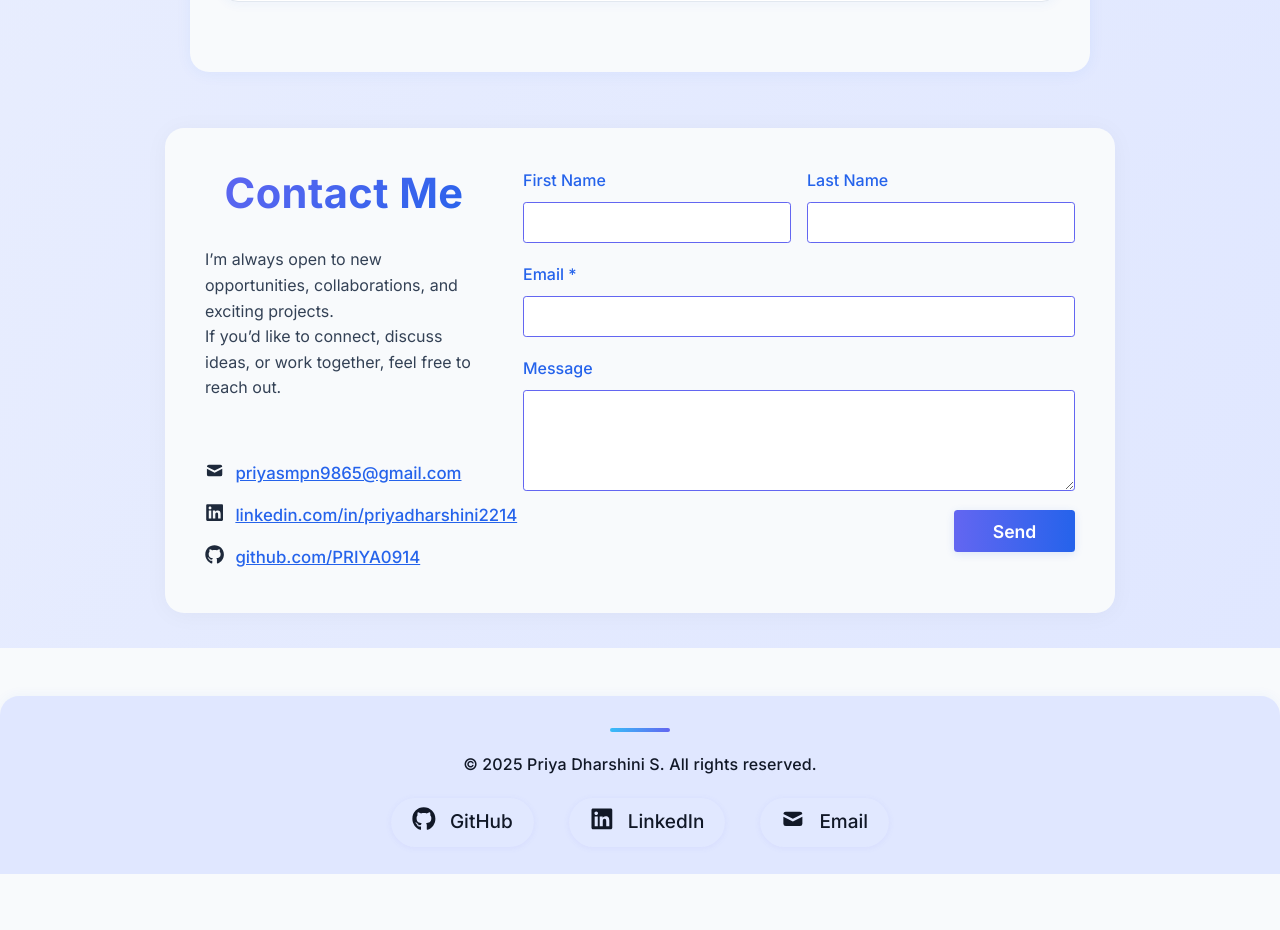
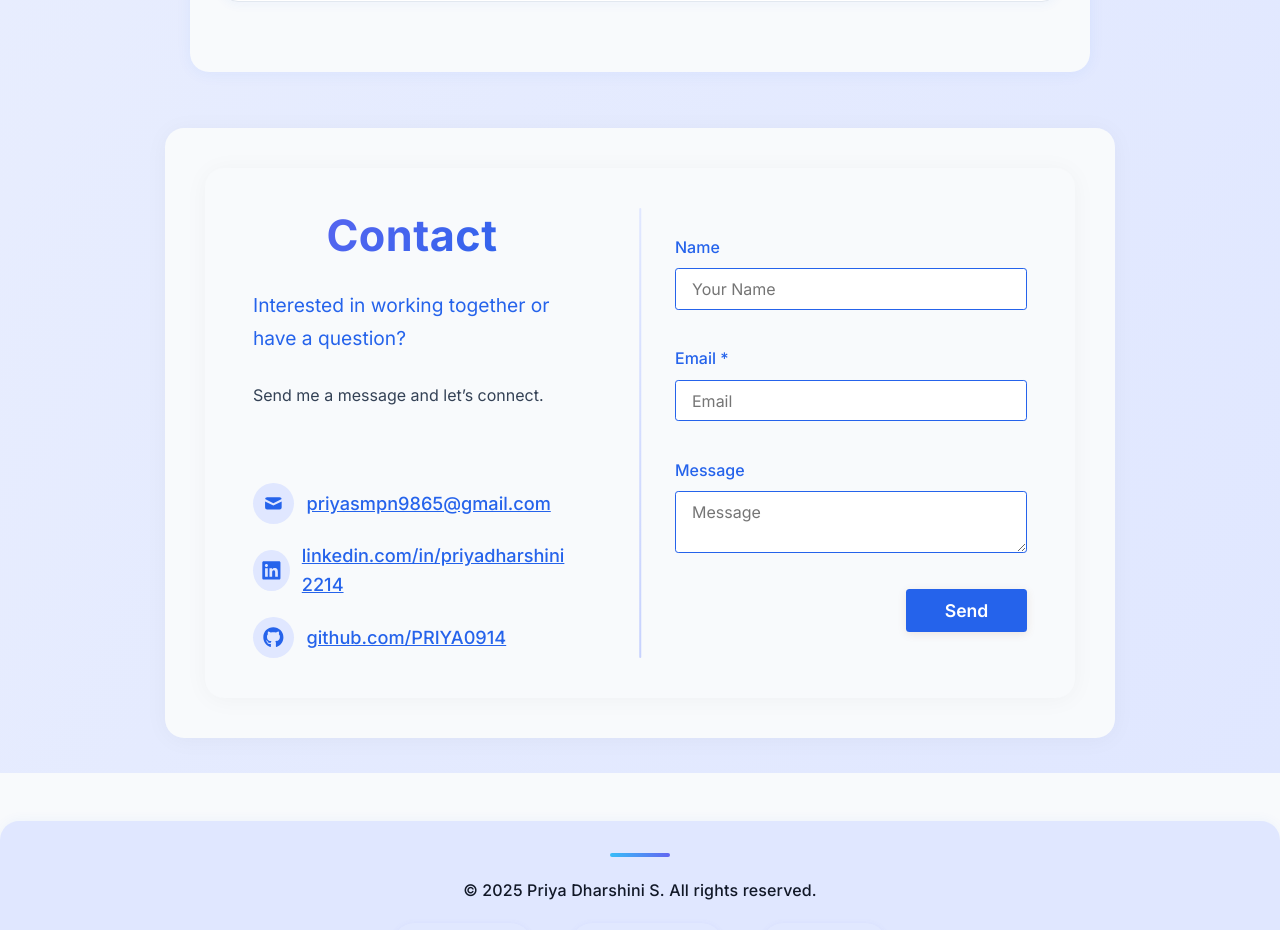
Before and after one commit to PRIYA0914/portfolio-website, a React (Create React App) app in the folder frontend/: page / in a window 1280 px wide. Shown: the part 6609-7539 px from the top of the page. Before the commit the page ends 7483 px from the top, so only its background shows below. Built offline with nearby package versions, Linux system fonts and the light colour scheme.

Commit message:
Update contact section CSS: compress and undo changes as requested

```diff
--- a/frontend/src/App.js
+++ b/frontend/src/App.js
@@ -1,3 +1,4 @@
+import Contact from './components/Contact';
 import React from 'react';
 
 
@@ -8,7 +9,6 @@ import Skills from './components/Skills';
 import Projects from './components/Projects';
 import Education from './components/Education';
 import Experience from './components/Experience';
-import Contact from './components/Contact';
 import Footer from './components/Footer';
 import BackToTop from './components/BackToTop';
 import './styles/main.css';
--- a/frontend/src/components/Contact.js
+++ b/frontend/src/components/Contact.js
@@ -1,141 +1,76 @@
+import React, { useRef } from 'react';
+import emailjs from '@emailjs/browser';
 import { HiMail } from 'react-icons/hi';
 import { FaLinkedin, FaGithub } from 'react-icons/fa';
-import React, { useState } from 'react';
 import '../styles/contact.css';
 
-function Contact() {
-  const [formData, setFormData] = useState({
-    name: '',
-    email: '',
-    subject: '',
-    message: ''
-  });
+emailjs.init('x0xbra4upzaUHer5W');
 
-  const handleChange = (e) => {
-    setFormData({
-      ...formData,
-      [e.target.name]: e.target.value
+const Contact = () => {
+  const formRef = useRef();
+
+  const sendEmail = (e) => {
+    e.preventDefault();
+    emailjs.sendForm(
+      'service_gg6o2yn',
+      'template_mg8c7rg',
+      formRef.current,
+      'x0xbra4upzaUHer5W'
+    )
+    .then(() => {
+      alert('Message sent successfully!');
+      formRef.current.reset();
+    })
+    .catch((error) => {
+      console.error('EmailJS Error:', error);
+      alert(error.text || 'Error sending message');
     });
   };
 
-  const handleSubmit = (e) => {
-    e.preventDefault();
-    // Handle form submission here
-    console.log('Form submitted:', formData);
-    alert('Thank you for your message! I\'ll get back to you soon.');
-    setFormData({ name: '', email: '', subject: '', message: '' });
-  };
-
-  const contactInfo = [
-        {
-          icon: "📧",
-          label: "Email",
-          value: "priyasmpn9865@gmail.com",
-          link: "mailto:priyasmpn9865@gmail.com"
-        },
-        {
-          icon: "📱",
-          label: "Phone",
-          value: "+91 75025 65557",
-          link: "tel:+917502565557"
-        },
-        {
-          icon: "🌐",
-          label: "LinkedIn",
-          value: "linkedin.com/in/priyadharshini2214",
-          link: "https://www.linkedin.com/in/priyadharshini2214"
-        },
-        {
-          icon: "📍",
-          label: "Location",
-          value: "Salem, Tamil Nadu, India",
-          link: null
-        }
-      ];
-
   return (
-    <section id="contact" className="contact-section">
-      <div className="contact-container">
-        <div className="contact-modern-row">
-          <div className="contact-modern-left">
-            <h2 className="contact-modern-title">Contact Me</h2>
-            <div className="contact-modern-desc">
-              I’m always open to new opportunities, collaborations, and exciting projects.<br />
-              If you’d like to connect, discuss ideas, or work together, feel free to reach out.
+    <section className="contact-section contact-split-bg">
+      <div className="contact-split-container">
+        <div className="contact-split-left">
+          <h2 className="contact-split-title">Contact</h2>
+          <p className="contact-split-subtitle">Interested in working together or have a question?</p>
+          <p className="contact-split-desc">Send me a message and let’s connect.</p>
+          <div className="contact-split-info">
+            <div className="contact-split-detail-row">
+              <span className="contact-split-email-icon"><HiMail /></span>
+              <a href="mailto:priyasmpn9865@gmail.com" className="contact-split-email">priyasmpn9865@gmail.com</a>
             </div>
-            <div className="contact-modern-details-list">
-              <div className="contact-modern-detail">
-                <span className="contact-modern-icon"><HiMail /></span>
-                <a href="mailto:priyasmpn9865@gmail.com" className="contact-modern-link">priyasmpn9865@gmail.com</a>
+            <div className="contact-split-detail-row">
+              <span className="contact-split-email-icon"><FaLinkedin /></span>
+              <a href="https://linkedin.com/in/priyadharshini2214" className="contact-split-email" target="_blank" rel="noopener noreferrer">linkedin.com/in/priyadharshini2214</a>
             </div>
-              <div className="contact-modern-detail">
-                <span className="contact-modern-icon"><FaLinkedin /></span>
-                <a href="https://www.linkedin.com/in/priyadharshini2214" className="contact-modern-link" target="_blank" rel="noopener noreferrer">linkedin.com/in/priyadharshini2214</a>
-              </div>
-              <div className="contact-modern-detail">
-                <span className="contact-modern-icon"><FaGithub /></span>
-                <a href="https://github.com/PRIYA0914" className="contact-modern-link" target="_blank" rel="noopener noreferrer">github.com/PRIYA0914</a>
+            <div className="contact-split-detail-row">
+              <span className="contact-split-email-icon"><FaGithub /></span>
+              <a href="https://github.com/PRIYA0914" className="contact-split-email" target="_blank" rel="noopener noreferrer">github.com/PRIYA0914</a>
             </div>
           </div>
         </div>
-          <div className="contact-modern-right">
-            <form className="contact-modern-form" onSubmit={handleSubmit}>
-              <div className="contact-modern-form-row">
-                <div className="contact-modern-form-group">
-                  <label htmlFor="firstName">First Name</label>
-                  <input
-                    type="text"
-                    id="firstName"
-                    name="firstName"
-                    value={formData.firstName || ''}
-                    onChange={handleChange}
-                    autoComplete="off"
-                  />
+        <div className="contact-split-right">
+          <form ref={formRef} onSubmit={sendEmail} className="contact-split-form">
+            <div className="contact-split-form-group">
+              <label htmlFor="name">Name</label>
+              <input type="text" id="name" name="name" placeholder="Your Name" required />
             </div>
-                <div className="contact-modern-form-group">
-                  <label htmlFor="lastName">Last Name</label>
-                  <input
-                    type="text"
-                    id="lastName"
-                    name="lastName"
-                    value={formData.lastName || ''}
-                    onChange={handleChange}
-                    autoComplete="off"
-                  />
+            <div className="contact-split-form-group">
+              <label htmlFor="email">Email *</label>
+              <input type="email" id="email" name="email" placeholder="Email" required />
             </div>
+            <div className="contact-split-form-group">
+              <label htmlFor="message">Message</label>
+              <textarea id="message" name="message" placeholder="Message" required />
             </div>
-              <div className="contact-modern-form-group">
-                <label htmlFor="email">Email *</label>
-                <input
-                  type="email"
-                  id="email"
-                  name="email"
-                  value={formData.email}
-                  onChange={handleChange}
-                  required
-                  autoComplete="off"
-                />
-              </div>
-              <div className="contact-modern-form-group">
-                <label htmlFor="message">Message</label>
-                <textarea
-                  id="message"
-                  name="message"
-                  value={formData.message}
-                  onChange={handleChange}
-                  rows="4"
-                  autoComplete="off"
-                ></textarea>
-              </div>
-              <div className="contact-modern-form-actions">
-                <button type="submit" className="contact-modern-send-btn">Send</button>
+            <div className="contact-split-btn-row">
+              <button type="submit" className="contact-split-btn">Send</button>
             </div>
           </form>
         </div>
       </div>
-      </div>
     </section>
   );
-}
+};
 
 export default Contact;
--- a/frontend/src/styles/contact.css
+++ b/frontend/src/styles/contact.css
@@ -1,3 +1,366 @@
+/* Professional contact info row */
+.contact-split-detail-row {
+  display: flex;
+  align-items: center;
+  gap: 0.7em;
+  margin-bottom: 1em;
+  font-size: 1.08em;
+}
+.contact-split-detail-row:last-child {
+  margin-bottom: 0;
+}
+.contact-split-email-icon {
+  font-size: 1.25em;
+  color: #2563eb;
+  background: #e0e7ff;
+  border-radius: 50%;
+  width: 2em;
+  height: 2em;
+  display: flex;
+  align-items: center;
+  justify-content: center;
+}
+.contact-split-email {
+  color: #2563eb;
+  text-decoration: none;
+  font-weight: 500;
+  transition: color 0.18s;
+  word-break: break-all;
+}
+.contact-split-email:hover {
+  color: #6366f1;
+  text-decoration: underline;
+}
+.contact-split-container {
+  background: #f8fafc;
+  border-radius: 1.2rem;
+  box-shadow: 0 4px 32px rgba(37,99,235,0.07);
+  display: flex;
+  max-width: 950px;
+  width: 100%;
+  margin: 0 auto;
+  padding: 2.5rem 2.5rem;
+  gap: 2.5rem;
+  position: relative;
+}
+.contact-split-left {
+  flex: 1 1 320px;
+  min-width: 260px;
+  max-width: 350px;
+  display: flex;
+  flex-direction: column;
+  justify-content: center;
+  gap: 1.2rem;
+  padding-right: 2rem;
+}
+.contact-split-right {
+  flex: 2 1 0;
+  display: flex;
+  flex-direction: column;
+  justify-content: center;
+  padding-left: 2rem;
+}
+.contact-split-container::before {
+  content: "";
+  position: absolute;
+  left: 50%;
+  top: 2.5rem;
+  bottom: 2.5rem;
+  width: 1.5px;
+  background: linear-gradient(180deg, #e0e7ff 0%, #c7d2fe 100%);
+  border-radius: 1px;
+  transform: translateX(-50%);
+  z-index: 1;
+}
+.contact-split-title {
+  font-size: 2.3rem;
+  font-family: 'Inter', 'Segoe UI', Arial, sans-serif;
+  font-weight: 700;
+  color: #2563eb;
+  margin-bottom: 0.5rem;
+  background: linear-gradient(135deg, #6366f1 0%, #2563eb 100%);
+  -webkit-background-clip: text;
+  -webkit-text-fill-color: transparent;
+  background-clip: text;
+}
+.contact-split-subtitle {
+  font-size: 1.1rem;
+  color: #2563eb;
+  margin-bottom: 0.5rem;
+}
+.contact-split-desc {
+  font-size: 1rem;
+  color: #334155;
+  margin-bottom: 1.2rem;
+}
+.contact-split-info {
+  margin-top: 2.2rem;
+}
+.contact-split-email-row {
+  display: flex;
+  align-items: center;
+  gap: 0.7em;
+  margin-bottom: 1.2em;
+}
+.contact-split-email-icon {
+  font-size: 1.2em;
+}
+.contact-split-email {
+  color: #2563eb;
+  text-decoration: underline;
+  font-weight: 500;
+  font-size: 1.05em;
+}
+.contact-split-social-row {
+  display: flex;
+  gap: 1.1em;
+  margin-top: 0.5em;
+}
+.contact-split-social {
+  color: #2563eb;
+  font-size: 1.3em;
+  transition: color 0.18s;
+}
+.contact-split-social:hover {
+  color: #6366f1;
+}
+.contact-split-form {
+  display: flex;
+  flex-direction: column;
+  gap: 1.2em;
+  background: none;
+  box-shadow: none;
+  padding: 0;
+}
+.contact-split-form-group {
+  display: flex;
+  flex-direction: column;
+  gap: 0.3em;
+  margin-bottom: 1.1em;
+}
+.contact-split-form-group label {
+  color: #2563eb;
+  font-weight: 500;
+  margin-bottom: 0.2em;
+  font-size: 1em;
+}
+.contact-split-form-group input,
+.contact-split-form-group textarea {
+  background: #fff;
+  color: #1e293b;
+  border: 1.5px solid #2563eb;
+  border-radius: 0.2em;
+  padding: 0.6em 1em;
+  font-size: 1em;
+  transition: border 0.18s, background 0.18s;
+  font-family: inherit;
+}
+.contact-split-form-group input:focus,
+.contact-split-form-group textarea:focus {
+  border-color: #6366f1;
+  background: #f8fafc;
+  outline: none;
+}
+.contact-split-btn-row {
+  display: flex;
+  justify-content: flex-end;
+}
+.contact-split-btn {
+  background: linear-gradient(90deg, #6366f1 0%, #2563eb 100%);
+  color: #fff;
+  border: none;
+  border-radius: 0.2em;
+  padding: 0.6em 2.2em;
+  font-size: 1.1em;
+  font-weight: 600;
+  cursor: pointer;
+  transition: background 0.18s, color 0.18s;
+  font-family: inherit;
+  box-shadow: 0 2px 8px #2563eb22;
+}
+.contact-split-btn:hover {
+  background: linear-gradient(90deg, #2563eb 0%, #6366f1 100%);
+  color: #fff;
+}
+@media (max-width: 900px) {
+  .contact-split-container {
+    flex-direction: column;
+    gap: 2rem;
+    padding: 1.2rem 0.5rem;
+    max-width: 98vw;
+  }
+  .contact-split-left, .contact-split-right {
+    max-width: 100%;
+    min-width: 0;
+    align-items: flex-start;
+    padding: 0;
+  }
+  .contact-split-container::before {
+    display: none;
+  }
+}
+/* --- Custom Split Contact Section Styles (Wix-like) --- */
+.contact-split-bg {
+  background: #f8f5f2;
+  min-height: 60vh;
+  display: flex;
+  align-items: center;
+  justify-content: center;
+  padding: 3rem 0;
+}
+/* --- Custom Split Contact Section Styles (Portfolio Color Match) --- */
+.contact-split-bg {
+  background: linear-gradient(135deg, #f8fafc 0%, #e0e7ff 100%);
+  min-height: 60vh;
+  display: flex;
+  align-items: center;
+  justify-content: center;
+  padding: 3rem 0;
+}
+.contact-split-container {
+  background: #f8fafc;
+  border-radius: 1.2rem;
+  box-shadow: 0 2px 24px rgba(0,0,0,0.04);
+  display: flex;
+  max-width: 1100px;
+  width: 100%;
+  margin: 0 auto;
+  padding: 2.5rem 3rem;
+  gap: 2.5rem;
+}
+.contact-split-title {
+  font-size: 2.7rem;
+  font-family: 'Inter', 'Segoe UI', Arial, sans-serif;
+  font-weight: 700;
+  color: #2563eb;
+  margin-bottom: 0.5rem;
+  background: linear-gradient(135deg, #6366f1 0%, #2563eb 100%);
+  -webkit-background-clip: text;
+  -webkit-text-fill-color: transparent;
+  background-clip: text;
+}
+.contact-split-subtitle {
+  font-size: 1.2rem;
+  color: #2563eb;
+  margin-bottom: 0.5rem;
+}
+.contact-split-desc {
+  font-size: 1rem;
+  color: #334155;
+  margin-bottom: 1.2rem;
+}
+.contact-split-email {
+  color: #2563eb;
+  text-decoration: underline;
+  font-weight: 500;
+  font-size: 1.05em;
+}
+.contact-split-social {
+  color: #2563eb;
+  font-size: 1.3em;
+  transition: color 0.18s;
+}
+.contact-split-social:hover {
+  color: #6366f1;
+}
+.contact-split-form-group label {
+  color: #2563eb;
+  font-weight: 500;
+  margin-bottom: 0.2em;
+  font-size: 1em;
+}
+.contact-split-form-group input,
+.contact-split-form-group textarea {
+  background: #fff;
+  color: #1e293b;
+  border: 1.5px solid #2563eb;
+  border-radius: 0.2em;
+  padding: 0.6em 1em;
+  font-size: 1em;
+  transition: border 0.18s, background 0.18s;
+  font-family: inherit;
+}
+.contact-split-form-group input:focus,
+.contact-split-form-group textarea:focus {
+  border-color: #6366f1;
+  background: #f8fafc;
+  outline: none;
+}
+.contact-split-btn {
+  background: linear-gradient(90deg, #6366f1 0%, #2563eb 100%);
+  color: #fff;
+  border: none;
+  border-radius: 0.2em;
+  padding: 0.6em 2.2em;
+  font-size: 1.1em;
+  font-weight: 600;
+  cursor: pointer;
+  transition: background 0.18s, color 0.18s;
+  font-family: inherit;
+  box-shadow: 0 2px 8px #2563eb22;
+}
+
+.contact-split-btn:hover {
+  background: linear-gradient(90deg, #2563eb 0%, #6366f1 100%);
+  color: #fff;
+}
+.contact-split-form-group label {
+  color: #2563eb;
+  font-weight: 500;
+  margin-bottom: 0.2em;
+  font-size: 1em;
+}
+.contact-split-form-group input,
+.contact-split-form-group textarea {
+  background: #fff;
+  color: #7c6a5c;
+  border: 1.5px solid #2563eb;
+  border-radius: 0.2em;
+  padding: 0.6em 1em;
+  font-size: 1em;
+  transition: border 0.18s, background 0.18s;
+  font-family: inherit;
+}
+.contact-split-form-group input:focus,
+.contact-split-form-group textarea:focus {
+  border-color: #7c6a5c;
+  background: #f8f5f2;
+  outline: none;
+}
+.contact-split-btn-row {
+  display: flex;
+  justify-content: flex-end;
+}
+.contact-split-btn {
+  background: #2563eb;
+  color: #fff;
+  border: none;
+  border-radius: 0.2em;
+  padding: 0.6em 2.2em;
+  font-size: 1.1em;
+  font-weight: 600;
+  cursor: pointer;
+  transition: background 0.18s, color 0.18s;
+  font-family: inherit;
+  box-shadow: 0 2px 8px #a05a2c22;
+}
+.contact-split-btn:hover {
+  background: #7c6a5c;
+  color: #fff;
+}
+@media (max-width: 900px) {
+  .contact-split-container {
+    flex-direction: column;
+    gap: 2rem;
+    padding: 1.2rem 0.5rem;
+    max-width: 98vw;
+  }
+  .contact-split-left, .contact-split-right {
+    max-width: 100%;
+    min-width: 0;
+    align-items: flex-start;
+  }
+}
 .contact-modern-details-list {
   display: flex;
   flex-direction: column;
```
Lines whose indentation alone changed are shown as unchanged.
